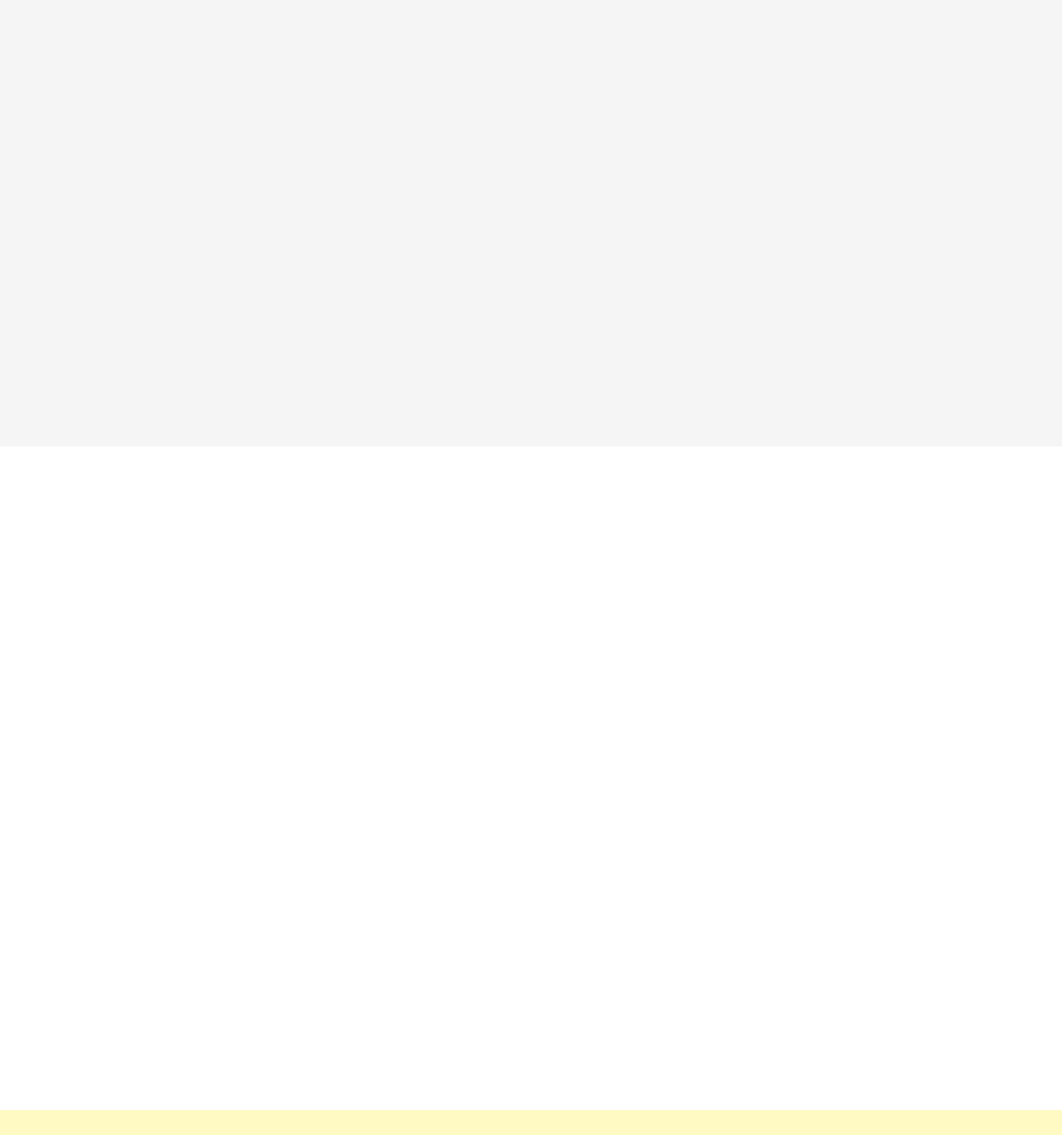
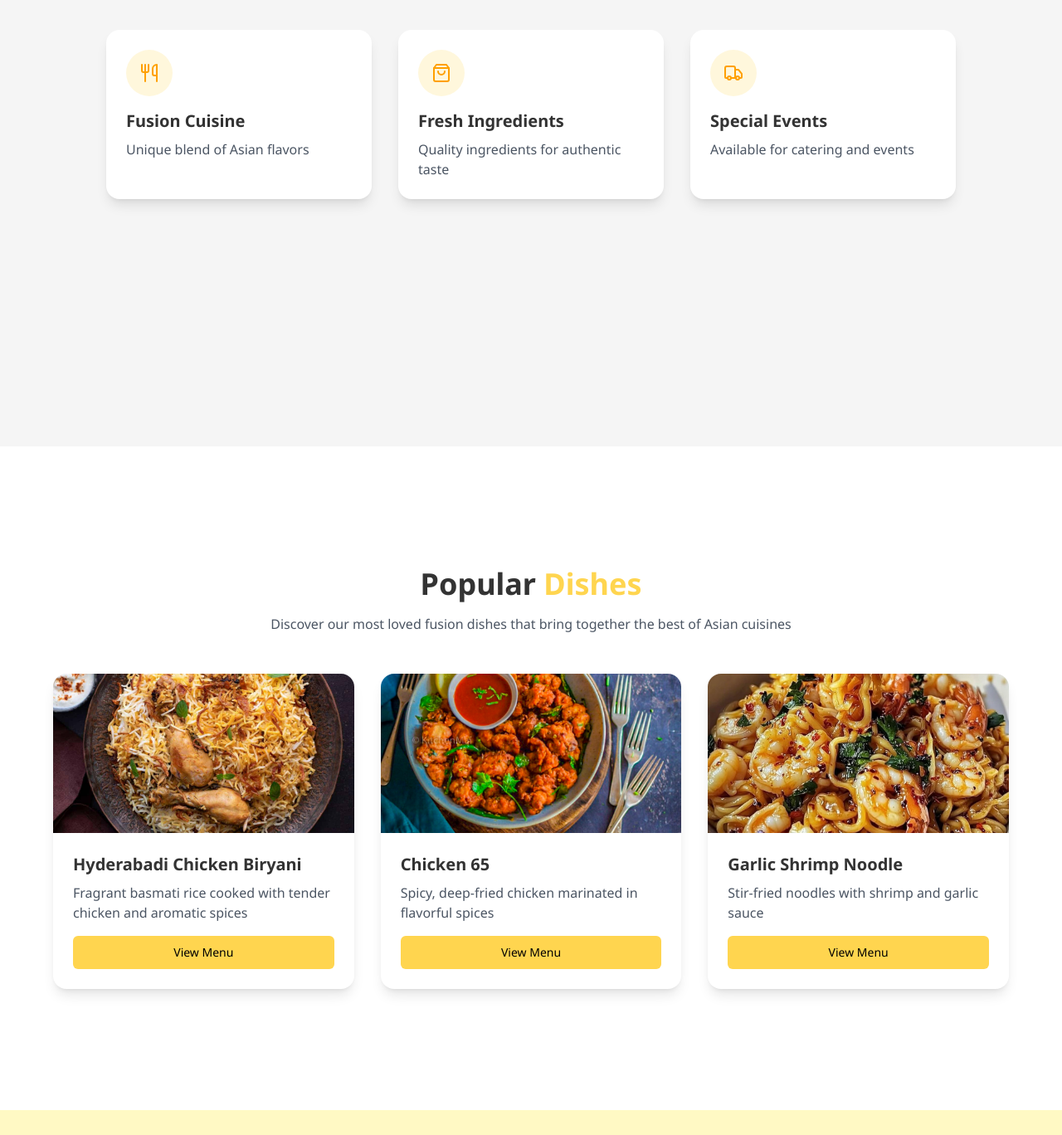
Before and after one commit to krishna212/FoodTruck, a Next.js app: page / in a window 1280 px wide. Shown: the part 1062-2430 px from the top of the page at 83% size. Built offline with nearby package versions, Linux system fonts and the light colour scheme.

Commit message:
fixed scroll issue in desk/home

```diff
--- a/app/page.tsx
+++ b/app/page.tsx
@@ -12,7 +12,6 @@ import { useRouter } from "next/navigation"
 export default function Home() {
   const containerRef = useRef<HTMLDivElement>(null)
   const [currentSection, setCurrentSection] = useState(0)
-  const [isScrolling, setIsScrolling] = useState(false)
   const router = useRouter()
 
   // Scroll to top on mount
@@ -21,62 +20,37 @@ export default function Home() {
   }, [])
 
   useEffect(() => {
-    const container = containerRef.current
-    if (!container) return
+    const handleScroll = () => {
+      if (!containerRef.current) return
 
-    const sections = container.querySelectorAll("section")
+      const sections = containerRef.current.querySelectorAll("section")
+      const scrollPosition = window.scrollY + 100 // Offset for better detection
 
-    const scrollToSection = (index: number) => {
-      if (isScrolling) return
-      setIsScrolling(true)
-      sections[index].scrollIntoView({ behavior: "smooth" })
-      setCurrentSection(index)
-      setTimeout(() => setIsScrolling(false), 1000)
+      sections.forEach((section, index) => {
+        const sectionTop = section.offsetTop
+        const sectionBottom = sectionTop + section.offsetHeight
+
+        if (scrollPosition >= sectionTop && scrollPosition < sectionBottom) {
+          setCurrentSection(index)
+        }
+      })
     }
 
-    const handleWheel = (e: WheelEvent) => {
-      e.preventDefault()
-
-      if (e.deltaY > 0 && currentSection < sections.length - 1) {
-        scrollToSection(currentSection + 1)
-      } else if (e.deltaY < 0 && currentSection > 0) {
-        scrollToSection(currentSection - 1)
-      }
-    }
-
-    let touchStart = 0
-    const handleTouchStart = (e: TouchEvent) => {
-      touchStart = e.touches[0].clientY
-    }
-
-    const handleTouchMove = (e: TouchEvent) => {
-      const touchEnd = e.touches[0].clientY
-      const delta = touchStart - touchEnd
-
-      if (Math.abs(delta) > 50) {
-        if (delta > 0 && currentSection < sections.length - 1) {
-          scrollToSection(currentSection + 1)
-        } else if (delta < 0 && currentSection > 0) {
-          scrollToSection(currentSection - 1)
-        }
-      }
-    }
-
-    container.addEventListener("wheel", handleWheel, { passive: false })
-    container.addEventListener("touchstart", handleTouchStart)
-    container.addEventListener("touchmove", handleTouchMove)
-
-    return () => {
-      container.removeEventListener("wheel", handleWheel)
-      container.removeEventListener("touchstart", handleTouchStart)
-      container.removeEventListener("touchmove", handleTouchMove)
-    }
-  }, [currentSection, isScrolling])
+    window.addEventListener("scroll", handleScroll)
+    return () => window.removeEventListener("scroll", handleScroll)
+  }, [])
 
   // Handle navigation with scroll restoration
   const handleNavigation = (path: string) => {
     window.scrollTo(0, 0)
     router.push(path)
+  }
+
+  const scrollToSection = (index: number) => {
+    const sections = containerRef.current?.querySelectorAll("section")
+    if (sections && sections[index]) {
+      sections[index].scrollIntoView({ behavior: "smooth" })
+    }
   }
 
   const dots = (
@@ -87,23 +61,18 @@ export default function Home() {
           className={`w-3 h-3 rounded-full transition-colors duration-200 ${
             currentSection === index ? "bg-primary" : "bg-gray-300"
           }`}
-          onClick={() => {
-            if (!isScrolling) {
-              setCurrentSection(index)
-              containerRef.current?.children[index].scrollIntoView({ behavior: "smooth" })
-            }
-          }}
+          onClick={() => scrollToSection(index)}
         />
       ))}
     </div>
   )
 
   return (
-    <div className="min-h-screen overflow-x-hidden" ref={containerRef}>
+    <div className="overflow-x-hidden" ref={containerRef}>
       {dots}
 
       {/* Hero Section */}
-      <section className="h-screen snap-start bg-secondary flex items-center justify-center pt-16 md:pt-0">
+      <section className="min-h-screen bg-secondary flex items-center justify-center pt-16 md:pt-0">
         <div className="container mx-auto px-4">
           <div className="flex flex-col md:flex-row items-center justify-between gap-8 md:gap-12">
             {/* Food Truck */}
@@ -154,12 +123,13 @@ export default function Home() {
       </section>
 
       {/* Features Section */}
-      <section className="min-h-screen py-20 snap-start bg-background flex items-center">
+      <section className="min-h-screen py-20 bg-background flex items-center">
         <motion.div
           className="container mx-auto px-4"
-          initial={{ opacity: 0 }}
-          animate={{ opacity: currentSection === 1 ? 1 : 0 }}
+          initial={{ opacity: 0, y: 50 }}
+          whileInView={{ opacity: 1, y: 0 }}
           transition={{ duration: 0.8 }}
+          viewport={{ once: true, margin: "-100px" }}
         >
           <div className="grid grid-cols-1 sm:grid-cols-2 md:grid-cols-3 gap-8 max-w-5xl mx-auto">
             {[
@@ -183,8 +153,9 @@ export default function Home() {
                 key={feature.title}
                 className="bg-white p-6 rounded-2xl shadow-lg"
                 initial={{ opacity: 0, y: 20 }}
-                animate={{ opacity: currentSection === 1 ? 1 : 0, y: currentSection === 1 ? 0 : 20 }}
+                whileInView={{ opacity: 1, y: 0 }}
                 transition={{ duration: 0.5, delay: index * 0.2 }}
+                viewport={{ once: true }}
                 whileHover={{ scale: 1.05 }}
               >
                 <div className="bg-primary/20 p-4 rounded-full w-fit mb-4">{feature.icon}</div>
@@ -197,13 +168,14 @@ export default function Home() {
       </section>
 
       {/* Popular Dishes Section */}
-      <section className="min-h-screen py-20 snap-start bg-white flex items-center">
+      <section className="min-h-screen py-20 bg-white flex items-center">
         <div className="container mx-auto px-4">
           <motion.div
             className="max-w-6xl mx-auto"
-            initial={{ opacity: 0 }}
-            animate={{ opacity: currentSection === 2 ? 1 : 0 }}
+            initial={{ opacity: 0, y: 50 }}
+            whileInView={{ opacity: 1, y: 0 }}
             transition={{ duration: 0.8 }}
+            viewport={{ once: true, margin: "-100px" }}
           >
             <div className="text-center mb-8 md:mb-12">
               <h2 className="text-3xl md:text-4xl font-bold mb-4">
@@ -235,11 +207,9 @@ export default function Home() {
                   key={dish.name}
                   className="bg-white rounded-2xl shadow-lg overflow-hidden flex flex-col h-full"
                   initial={{ opacity: 0, y: 20 }}
-                  animate={{
-                    opacity: currentSection === 2 ? 1 : 0,
-                    y: currentSection === 2 ? 0 : 20,
-                  }}
+                  whileInView={{ opacity: 1, y: 0 }}
                   transition={{ duration: 0.6, delay: index * 0.2 }}
+                  viewport={{ once: true }}
                   whileHover={{ y: -10 }}
                 >
                   <div className="relative h-48 w-full">
```
